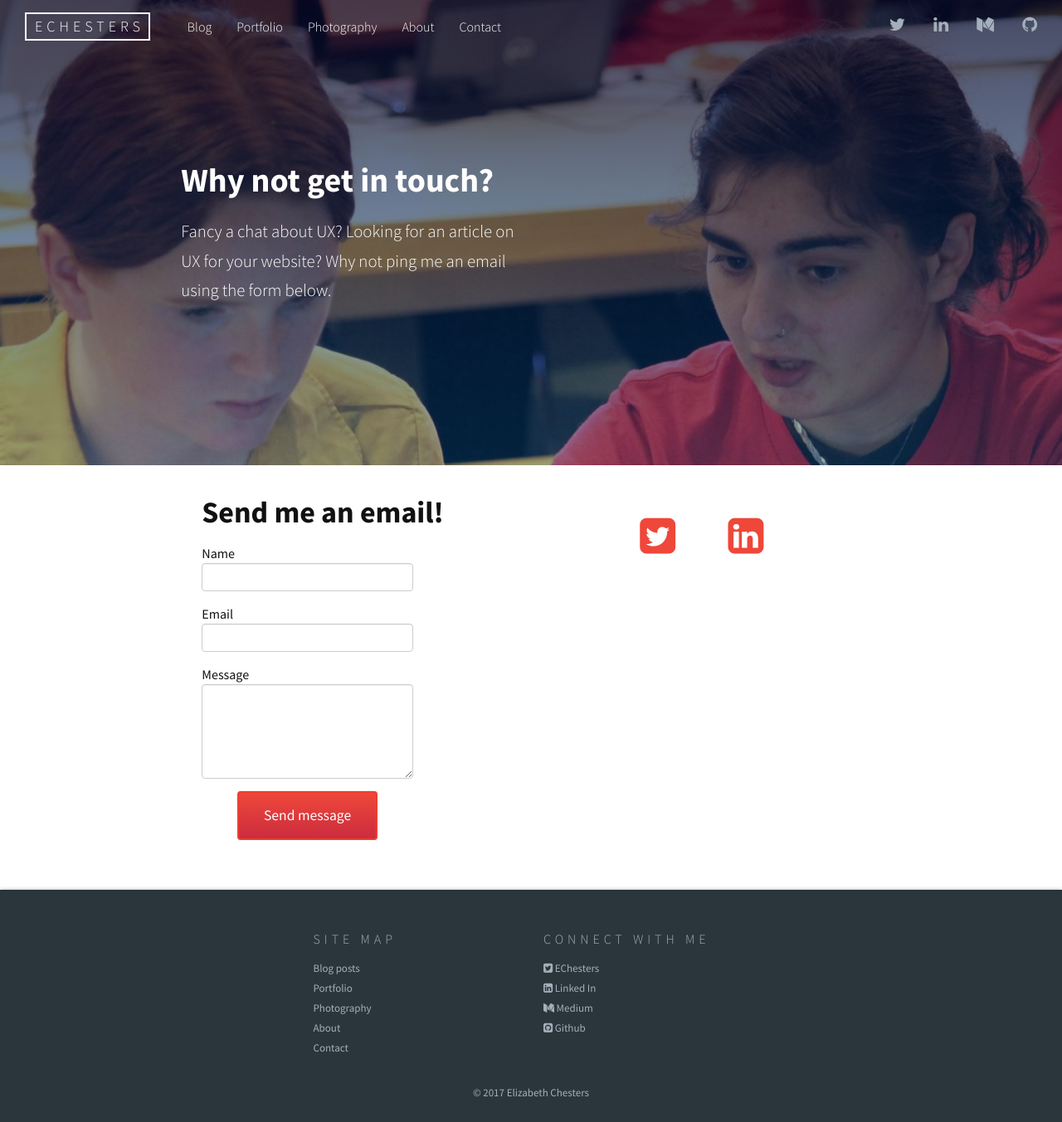
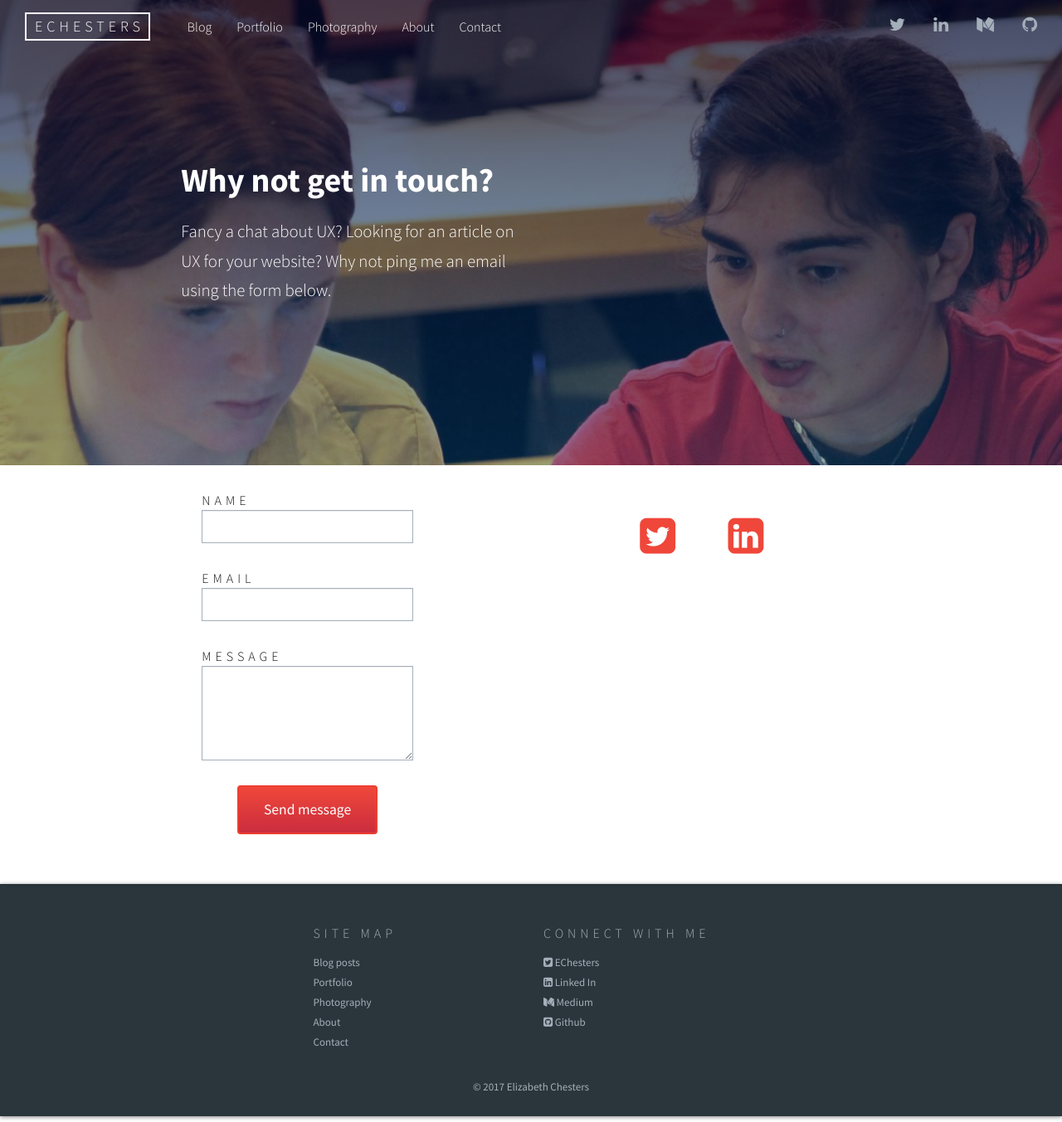
Before and after one commit to EChesters/echesters.github.io, a Jekyll site: the page built from contact.html, in a window 1280 px wide. Shown: the whole page at 83% size. Built offline with Jekyll 4.4.1, drawn with Linux system fonts in a browser that asks for light colours; nearby versions of some CDN libraries.

Commit message:
Form stylings

```diff
--- /dev/null
+++ b/_sass/_forms.scss
@@ -0,0 +1,18 @@
+input[type='text'], input[type='email'] {
+  height: 40px;
+}
+
+input[type='text'], input[type='email'], textarea[type='text'] {
+  border-radius: 0;
+  border: $grey-color-light 1px solid;
+
+  &:focus {
+    border-color: #004e92;
+  }
+}
+
+label {
+  text-transform: uppercase;
+  letter-spacing: 5px;
+  font-weight: $weight-light;
+}
--- a/contact.html
+++ b/contact.html
@@ -12,20 +12,19 @@ image: /images/portfolio/teaching/railsgirls-1.jpg
     <div class="col-xs-12 col-sm-10 col-md-8 position central">
 
       <div class="col-xs-12 col-md-6">
-        <h2>Send me an email!</h2>
         <div class="col-xs-12 col-sm-11 col-md-8 no-padding">
           <form action="https://formspree.io/elizabeth.chesters@gmail.com" method="POST">
-            <div class="form-group">
+            <div class="form-group add-margin bottom">
               <label for="name">Name</label>
               <input type="text" name="name" class="form-control" id="name">
             </div>
 
-            <div class="form-group">
+            <div class="form-group add-margin bottom">
               <label for="email">Email</label>
               <input type="email" name="_replyto" class="form-control" id="email">
             </div>
 
-            <div class="form-group">
+            <div class="form-group add-margin bottom">
               <label for="message">Message</label>
               <textarea type="text" name="message" class="form-control" rows="5" id="message"></textarea>
             </div>
--- a/css/main.scss
+++ b/css/main.scss
@@ -28,11 +28,11 @@ $grey-color:            #556270;
 $grey-color-light:      lighten($grey-color, 30%);
 $grey-color-dark:       darken($grey-color, 25%);
 
-$content-width:    		800px;
+$content-width:    		  800px;
 $footer-height:         280px;
 
-$on-palm:          		600px;
-$on-laptop:        		800px;
+$on-palm:          		  600px;
+$on-laptop:        		  800px;
 
 $icon-height:           50px;
 
@@ -66,6 +66,7 @@ $icon-height:           50px;
     "contact",
     "posts",
     "images",
+    "forms",
     "image-containers",
     "fonts",
     "text",
```
